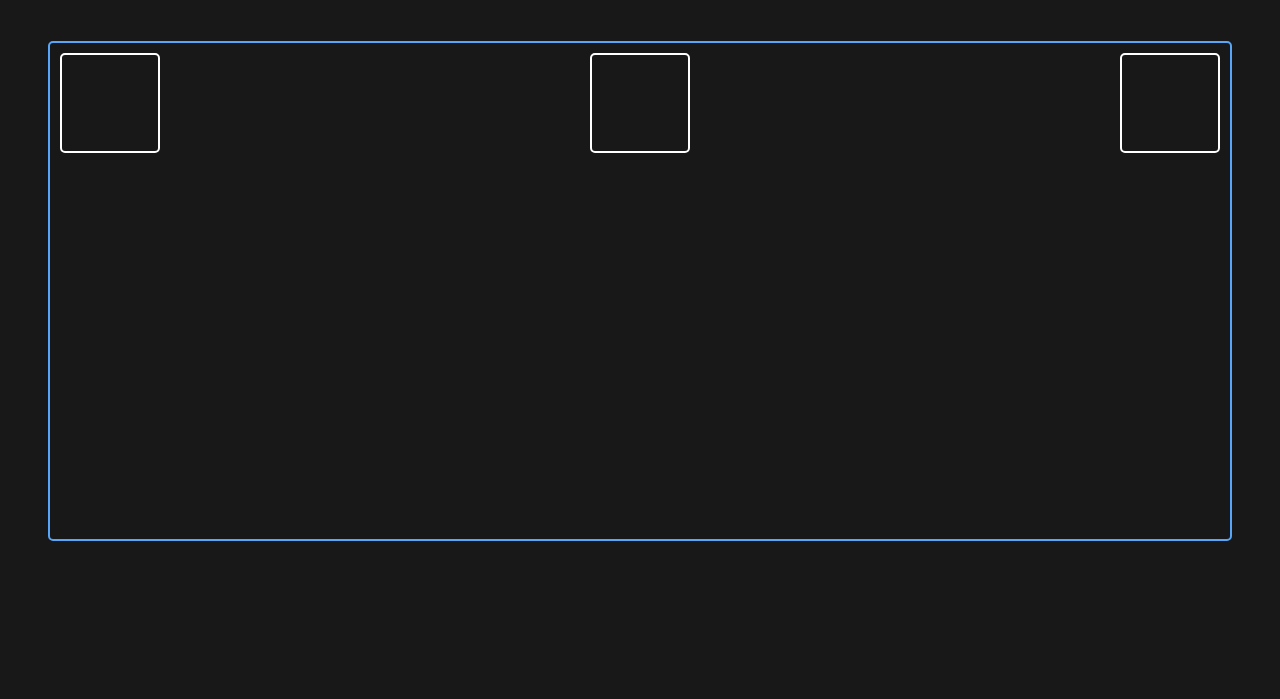
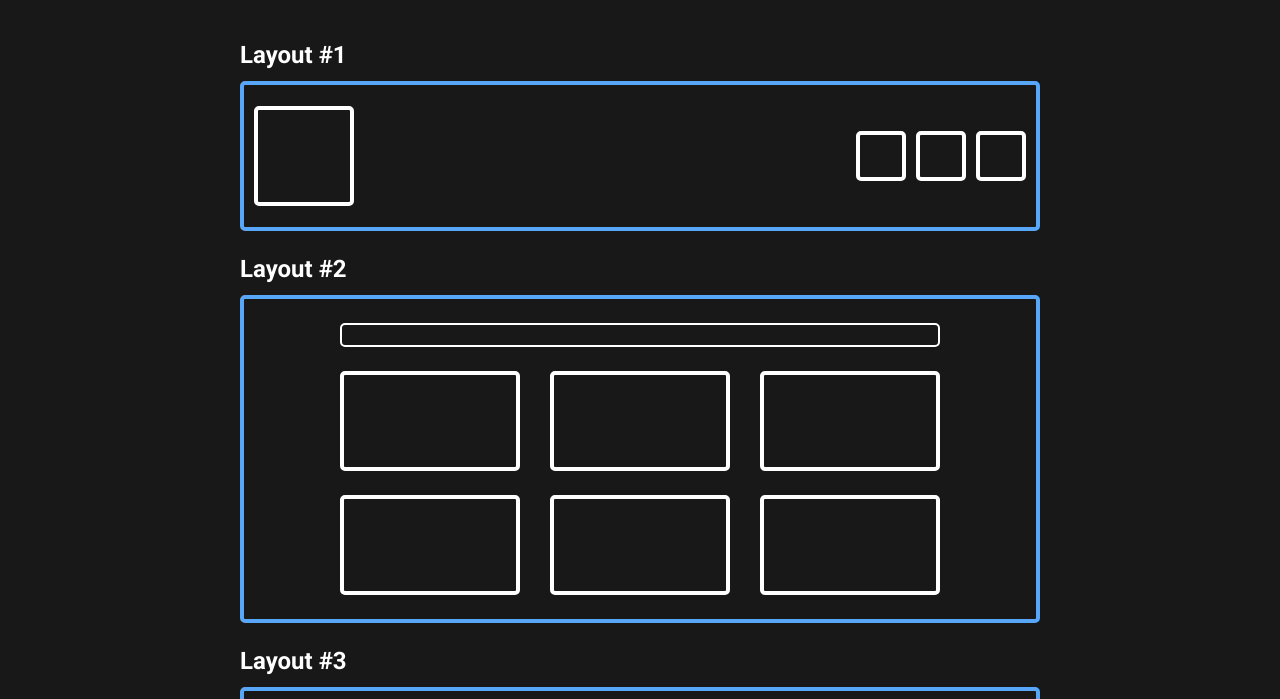
Before and after one commit to M4TThys123/CSS-Best-Practises, a plain HTML site: page index.html in a window 1280 px wide. Shown: the part 63-762 px from the top of the page. Drawn offline with Linux system fonts and the light colour scheme.

Commit message:
✅ added layout 1 & 2

```diff
--- a/index.html
+++ b/index.html
@@ -1,32 +1,66 @@
 <!DOCTYPE html>
 <html lang="en">
   <head>
-    <meta charset="UTF-8">
-    <meta http-equiv="X-UA-Compatible" content="IE=edge">
-    <meta name="viewport" content="width=device-width, initial-scale=1.0">
-    <title>  CSS Best Practises  </title>
-    <link rel="stylesheet" href="./style.css">
+    <meta charset="UTF-8" />
+    <meta http-equiv="X-UA-Compatible" content="IE=edge" />
+    <meta name="viewport" content="width=device-width, initial-scale=1.0" />
+    <title>CSS Best Practises</title>
+    <link rel="stylesheet" href="./style.css" />
   </head>
   <body>
     <header class="header">
-        <h1> CSS Best Practises </h1>
+      <h1>CSS Best Practises</h1>
       <figure>
-            <img src="" alt="">
+        <img src="" alt="" />
       </figure>
     </header>
 
     <main class="main">
-        <div class="container">
+      <section>
+        <h2>Layout #1</h2>
+        <div class="container-01">
+          <div class="box"></div>
+          <div class="small-container">
+            <div class="box box-small"></div>
+            <div class="box box-small"></div>
+            <div class="box box-small"></div>
+          </div>
+        </div>
+      </section>
+
+      <section>
+        <h2>Layout #2</h2>
+        <div class="container-02">
+          <div class="row">
+            <div class="title"></div>
+            <div class="box-wrapper">
+              <div class="box"></div>
+              <div class="box"></div>
+              <div class="box"></div>
               <div class="box"></div>
               <div class="box"></div>
               <div class="box"></div>
             </div>
+          </div>
+        </div>
+      </section>
+      <section>
+        <h2>Layout #3</h2>
+        <div class="container-02">
+            <div class="rectangle-wrapper">
+                <div class="rectangle-small"></div>
+                <div class="rectangle-small"></div>
+                <div class="rectangle-small"></div>
+            </div>
+            <div class="rectangle"></div>
+        </div>
+      </section>
     </main>
 
-    <footer class="footer">
+    <!-- <footer class="footer">
         <div class="footer-container">
 
-            <div class="flex">
+            <div class="footer-flex">
                 <a href="https://github.com/M4TThys123" target="_blank">
                     <svg id="github-svg" aria-hidden="true" height="24" viewBox="0 0 16 16" version="1.1" width="24" data-view-component="true" class="octicon octicon-mark-github">
                         <path fill-rule="evenodd" d="M8 0C3.58 0 0 3.58 0 8c0 3.54 2.29 6.53 5.47 7.59.4.07.55-.17.55-.38 0-.19-.01-.82-.01-1.49-2.01.37-2.53-.49-2.69-.94-.09-.23-.48-.94-.82-1.13-.28-.15-.68-.52-.01-.53.63-.01 1.08.58 1.23.82.72 1.21 1.87.87 2.33.66.07-.52.28-.87.51-1.07-1.78-.2-3.64-.89-3.64-3.95 0-.87.31-1.59.82-2.15-.08-.2-.36-1.02.08-2.12 0 0 .67-.21 2.2.82.64-.18 1.32-.27 2-.27.68 0 1.36.09 2 .27 1.53-1.04 2.2-.82 2.2-.82.44 1.1.16 1.92.08 2.12.51.56.82 1.27.82 2.15 0 3.07-1.87 3.75-3.65 3.95.29.25.54.73.54 1.48 0 1.07-.01 1.93-.01 2.2 0 .21.15.46.55.38A8.013 8.013 0 0016 8c0-4.42-3.58-8-8-8z"></path>
@@ -36,6 +70,6 @@
             </div>
 
         </div>
-    </footer>
+    </footer> -->
   </body>
 </html>
--- a/style.css
+++ b/style.css
@@ -27,48 +27,111 @@ body{
 }
 
 .main{
-    margin: 0 3em auto;
+    margin: auto;
     margin-top: 3em;
+    max-width: 800px;
 
     display: flex;
+    flex-direction: column;
     justify-content: center;
     align-items: center;
 }
 
-.container {
+section{
+    width: 100%;
+    margin: 0 1em;
+    margin-bottom: 1.5em;
+}
+
+section h2{
+    margin-bottom: 0.5em;
+}
+
+.container-01 {
     padding: 5px;
     width: 100%;
-    height: 500px;
-    border: 2px solid #58A6F8;
+    height: 150px;
+    border: 4px solid #58A6F8;
     border-radius: 5px;
 
     display: flex;
-    /* flex-direction: column; */
-
-    /* || horizontal || */
-    /* | center | */
-    /* justify-content: center; */
-    /* jcc */
-
-    /* | space-between | */
     justify-content: space-between;
-    /* jcsb */
-
-    /* | space-around | */
-    /* justify-content: space-around; */
-
-    /* || vertical || */
-    /* align-items: center; */
+    align-items: center;
 }
 
 .box{
-    margin: 5px;
     width: 100px;
     height: 100px;
-    border: 2px solid white;
+    border: 4px solid white;
     border-radius: 5px
 }
 
+.container-01 .box{
+    margin: 5px;
+}
+
+.small-container{
+    display: flex;
+}
+.box-small{
+    width: 50px;
+    height: 50px;
+}
+
+/* container 02 */
+.container-02 {
+    /* width: 100%;    */
+    padding: 24px 24px 0 24px;
+    margin: 0 auto;
+
+    display: flex;
+    justify-content: center;
+
+    border: 4px solid #58A6F8;
+    border-radius: 5px;
+}
+.row{
+    width: 100%;
+    max-width: 600px;
+}
+
+.title{
+    border: 2px solid white;
+    width: 100%;
+    height: 24px;
+    border-radius: 5px;
+    margin-bottom: 24px;
+}
+
+.box-wrapper{
+    display: flex;
+    flex-wrap: wrap;
+    justify-content: space-between;
+}
+
+.box-wrapper .box{
+    width: 30%;
+    margin-bottom: 24px;
+}
+
+/* container 03 */
+.container-03{
+    padding: 24px;
+}
+
+.rectangle-wrapper{
+
+}
+
+.rectangle-small{
+
+}
+
+.rectangle{
+
+}
+
+/* ||| FOOTER ||| */
 .footer {
     position:absolute;
     bottom: 0;
@@ -76,7 +139,7 @@ body{
     height: 2em;
  }
 
- .footer-container{
+.footer-container{
     display: flex;
     justify-content: center;
 }
@@ -86,7 +149,19 @@ body{
     margin-left: 8px;
 }
 
+#github-svg:hover{
+    fill: white;
+    margin-left: 8px;
+}
+
 .footer p{
     font-weight: 100;
     color: grey;
+    padding-left: 5px;
 }
+
+.footer-flex{
+    display: flex;
+    align-items: center;
+
+}
```
Lines whose indentation alone changed are shown as unchanged.
